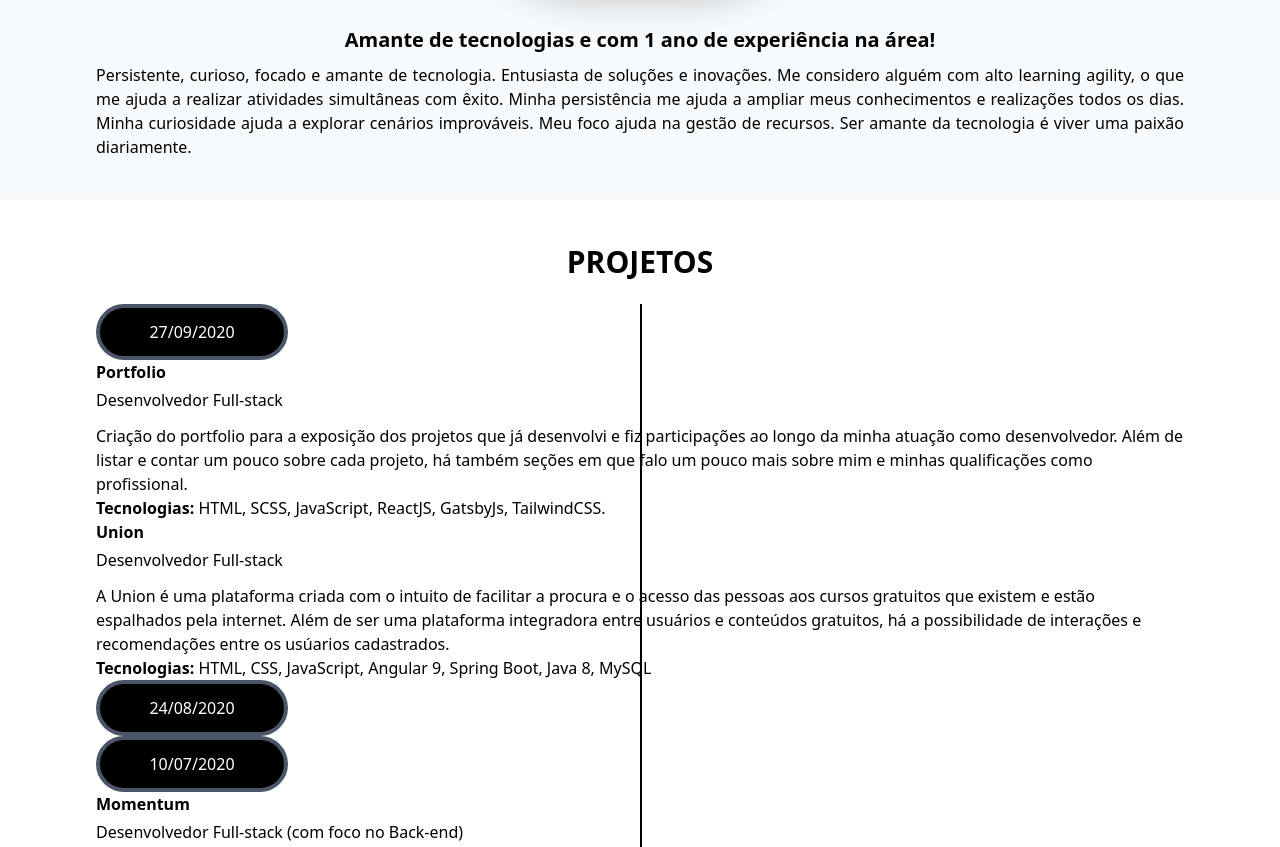
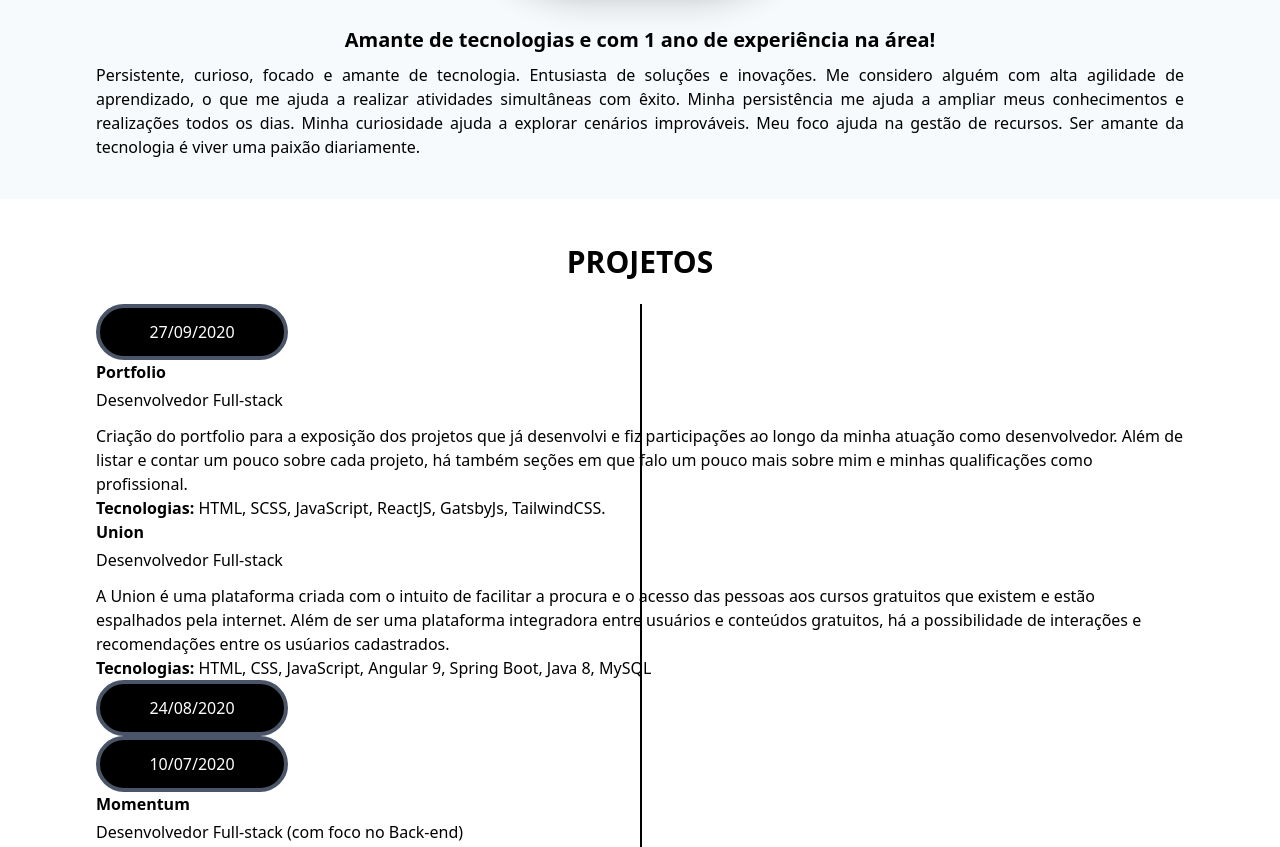
Before and after one commit to MagnoNeves2/portfolio, a Gatsby site: page / in a window 1280 px wide. Shown: the part 919-1766 px from the top of the page. Built offline with nearby package versions, Linux system fonts and the light colour scheme; Gatsby itself is replaced by a stand-in of ours.

Commit message:
UPDATE: Correção nos nomes dos projetos e na ordem

```diff
--- a/gatsby-config.js
+++ b/gatsby-config.js
@@ -47,8 +47,8 @@ module.exports = {
     aboutMe: {
       title: 'Amante de tecnologias e com 1 ano de experiência na área!',
       description: `Persistente, curioso, focado e amante de tecnologia. Entusiasta de
-      soluções e inovações. Me considero alguém com alto learning
-      agility, o que me ajuda a realizar atividades simultâneas com êxito.
+      soluções e inovações. Me considero alguém com alta agilidade de aprendizado,
+      o que me ajuda a realizar atividades simultâneas com êxito.
       Minha persistência me ajuda a ampliar meus conhecimentos e
       realizações todos os dias. Minha curiosidade ajuda a explorar
       cenários improváveis. Meu foco ajuda na gestão de recursos. Ser
--- a/src/components/container.js
+++ b/src/components/container.js
@@ -4,6 +4,6 @@ export default ({ children }) => {
     return (
         <div div className="mx-auto" >
             {children}
-        </div >
+        </div>
     )
 }
```
Also changed, not shown: src/projetos/projeto1-portfolio.md (renamed from src/projetos/portfolio.md), src/projetos/projeto2-union.md (renamed from src/projetos/union.md), src/projetos/projeto3-momentum.md (renamed from src/projetos/momentum.md).
